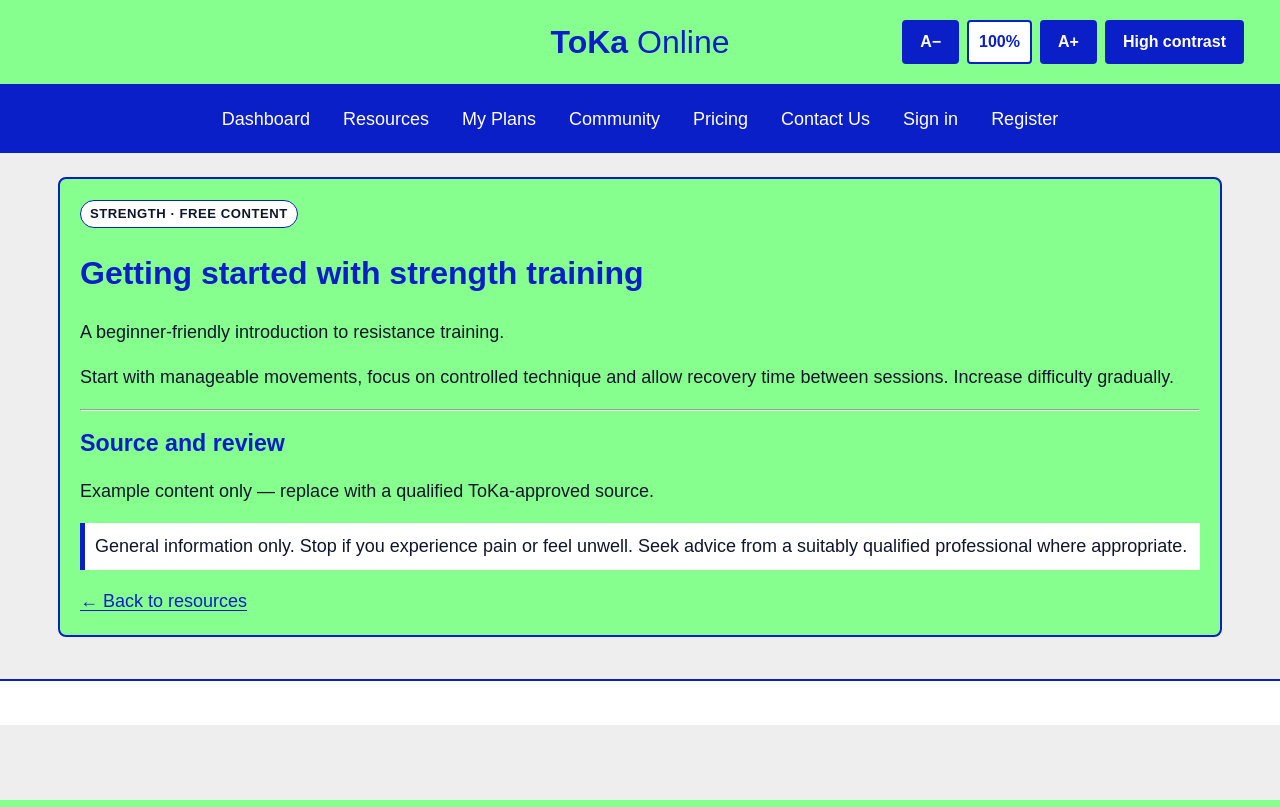
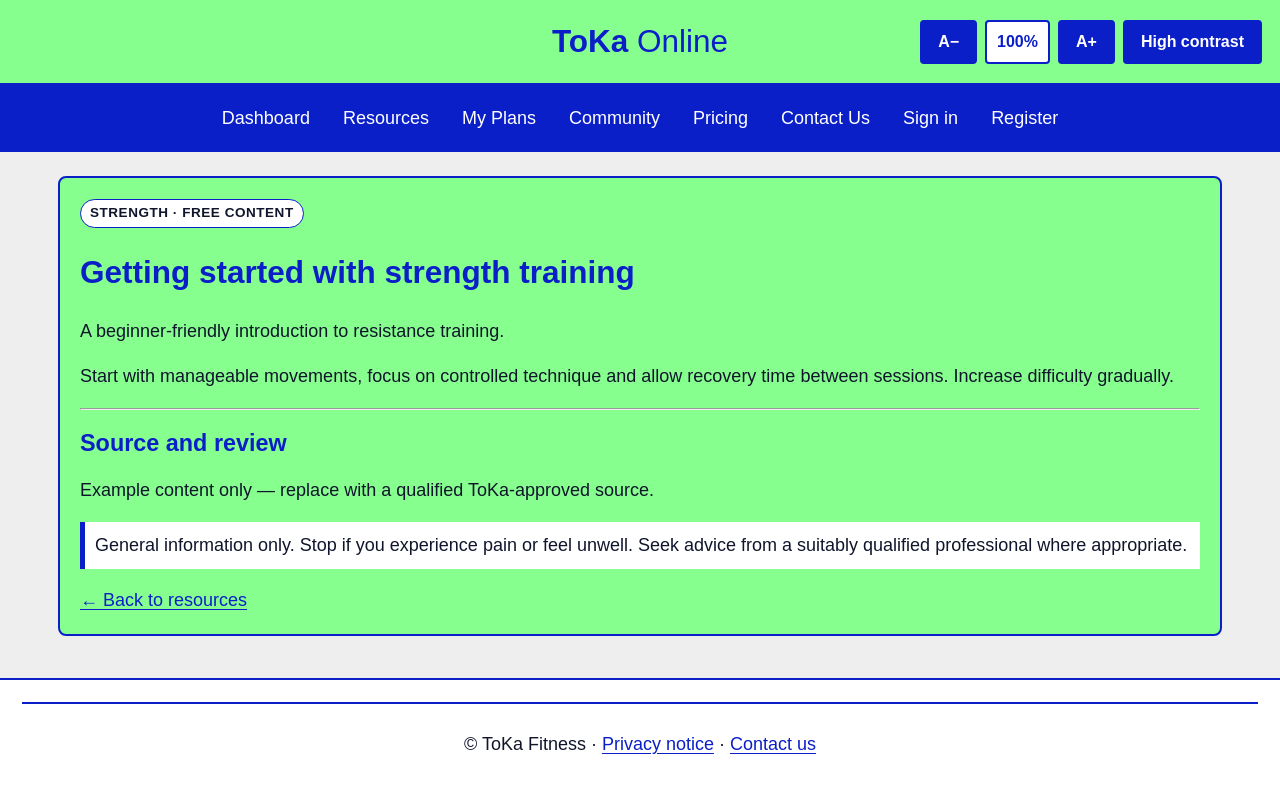
Before and after one commit to TheOneAndOnlySimon/ToKa-Fitness, a Flask app: page /guide/1 in a window 1280 px wide. Run offline with Flask 3, Linux system fonts and the light colour scheme; data comes from the database, SQL or seed files in the repository; some libraries are stand-ins or nearby versions.

Commit message:
Fixed all the unused lines of code

```diff
--- a/ToKaFitnessTask2A_Starter/app.py
+++ b/ToKaFitnessTask2A_Starter/app.py
@@ -4,7 +4,7 @@ import os
 import secrets
 import sqlite3
 
-from flask import Flask, render_template, request, redirect, url_for, flash, session, jsonify, abort
+from flask import Flask, render_template, request, redirect, url_for, flash, session, abort
 from flask_wtf.csrf import CSRFProtect, CSRFError
 from werkzeug.security import generate_password_hash, check_password_hash
 
@@ -338,7 +338,13 @@ def contact():
         flash("Example form submitted. Add a database table and staff inbox before using this for real enquiries.", "success")
     return render_template("contact.html")
 
-
+"""
+Award demonstration points for a completion reference.
+PROTOTYPE SHORTCUT (deliberate): this uses a GET link and trusts the
+reference in the URL, so points are not tied to a verified workout.
+Before launch it should be a POST request that checks the session
+was really completed.
+"""
 @app.route("/demo-complete")
 @login_required
 def demo_complete():
@@ -360,11 +366,15 @@ def demo_complete():
         db.close()
     return redirect(url_for("profile"))
 
-
+"""
+PROTOTYPE SHORTCUT (deliberate): any signed-in user can activate
+membership without paying, so the paid-guide check can be demonstrated.
+Before launch, replace this with a real payment provider and only
+activate membership after the payment is confirmed.
+"""
 @app.route("/upgrade-demo", methods=["POST"])
 @login_required
 def upgrade_demo():
-    # this is just for the prototype...
     db = get_db()
     db.execute("UPDATE users SET membership_status='active' WHERE id=?", (session["user_id"],))
     db.commit()
--- a/ToKaFitnessTask2A_Starter/static/css/style.css
+++ b/ToKaFitnessTask2A_Starter/static/css/style.css
@@ -29,7 +29,7 @@ a:focus-visible, button:focus-visible, input:focus-visible, textarea:focus-visib
 .text-size-display { display: inline-flex; align-items: center; justify-content: center; min-width: 64px; min-height: 44px; padding: 0 10px; background: white; color: var(--navy); border: 2px solid var(--navy); border-radius: 4px; font-weight: bold; }
 .high-contrast .text-size-display { background: #000; color: #FFDD00; border-color: #FFDD00; }
 .site-header { position: relative; display: flex; align-items: center; justify-content: center; min-height: 80px; background: var(--green); border-bottom: 2px solid var(--navy); text-align: center; padding: 18px; }
-.brand { display: inline-block; font-size: 2rem; font-weight: 800; color: var(--navy); text-decoration: none; }
+.brand { display: inline-block; font-size: 1.75em; font-weight: 800; color: var(--navy); text-decoration: none; }
 .brand span { font-weight: 400; }
 .site-header p { margin: 2px 0; }
 .nav { background: var(--navy); display: flex; justify-content: center; flex-wrap: wrap; gap: 5px; padding: 10px; }
@@ -37,11 +37,11 @@ a:focus-visible, button:focus-visible, input:focus-visible, textarea:focus-visib
 .nav a:hover, .nav a:focus-visible { background: white; color: var(--navy); border-color: var(--navy); }
 .container { max-width: 1200px; margin: 0 auto; padding: 24px 18px 42px; min-height: 55vh; }
 h1, h2, h3 { color: var(--navy); line-height: 1.2; }
-h1 { font-size: 2rem; }
-h2 { font-size: 1.45rem; }
+h1 { font-size: 1.75em; }
+h2 { font-size: 1.3em; }
 .panel, .card { background: var(--green); border: 2px solid var(--navy); border-radius: 8px; padding: 20px; }
 .welcome { padding: 30px; margin-bottom: 22px; }
-.eyebrow, .tag { font-size: .82rem; font-weight: bold; letter-spacing: .04em; text-transform: uppercase; }
+.eyebrow, .tag { font-size: .75em; font-weight: bold; letter-spacing: .04em; text-transform: uppercase; }
 .tag { display: inline-block; background: white; border: 1px solid var(--navy); border-radius: 20px; padding: 3px 9px; }
 .grid { display: grid; gap: 16px; }
 .grid.two { grid-template-columns: repeat(2, minmax(0, 1fr)); }
@@ -70,7 +70,7 @@ label { font-weight: bold; }
 .message.success { border-color: #176b2c; }
 .message.warning { border-color: #8a5b00; }
 .notice { border-left: 5px solid var(--navy); padding: 10px; background: white; }
-.price { font-size: 1.6rem; font-weight: bold; }
+.price { font-size: 1.4em; font-weight: bold; }
 .preserve { white-space: pre-wrap; overflow-wrap: anywhere; }
 .post { margin: 12px 0; }
 .site-footer { text-align: center; background: #fff; border-top: 2px solid var(--navy); padding: 22px; }
--- a/ToKaFitnessTask2A_Starter/templates/base.html
+++ b/ToKaFitnessTask2A_Starter/templates/base.html
@@ -8,20 +8,16 @@
   <script defer src="{{ url_for('static', filename='js/main.js') }}"></script>
 </head>
 <body>
-  <a class="skip-link" href="#main">Skip to main content</a>
     <a class="skip-link" href="#main">Skip to main content</a>
-
-      <header class="site-header">
+  <header class="site-header">
     <div class="access-tools" role="region" aria-label="Accessibility tools">
-          <div class="access-tools" role="region" aria-label="Accessibility tools">
       <button type="button" id="text-smaller" aria-label="Decrease text size">A−</button>
       <span id="text-size-display" class="text-size-display" aria-live="polite">100%</span>
       <button type="button" id="text-larger" aria-label="Increase text size">A+</button>
       <button type="button" id="contrast-toggle" aria-pressed="false">High contrast</button>
     </div>
-    </div>
     <a class="brand" href="{{ url_for('home') }}">ToKa <span>Online</span></a>
-      </header>
+  </header>
 
   <nav class="nav" aria-label="Main navigation">
     <a href="{{ url_for('home') }}">Dashboard</a>
@@ -51,7 +47,9 @@
     {% block content %}{% endblock %}
   </main>
   <footer class="site-footer">
-
+      <footer class="site-footer">
+    <p>&copy; ToKa Fitness &middot; <a href="{{ url_for('privacy') }}">Privacy notice</a> &middot; <a href="{{ url_for('contact') }}">Contact us</a></p>
+  </footer>
   </footer>
 </body>
 </html>
```
